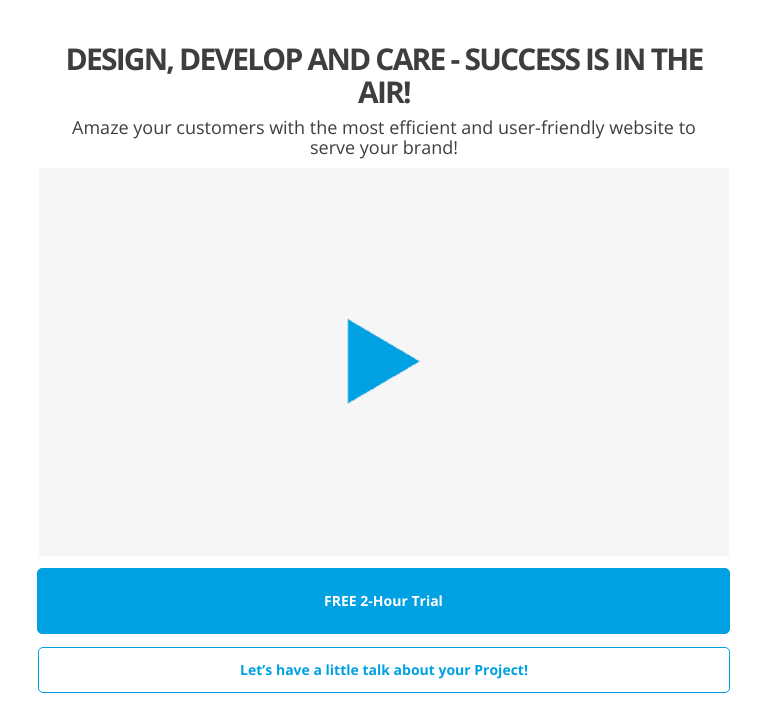
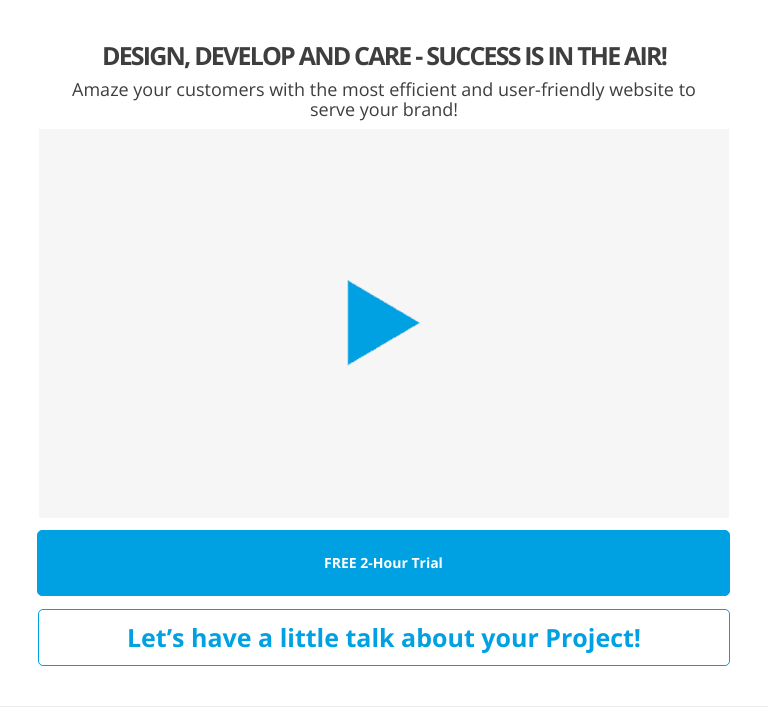
Before and after one commit to ingeniousweb/ingeniousweb.github.io, a plain HTML site: page index.html in a window 768 px wide. Shown: the part 178-896 px from the top of the page. Drawn offline with nearby package versions, Linux system fonts and the light colour scheme.

Commit message:
adding media quries

```diff
--- a/style.css
+++ b/style.css
@@ -254,10 +254,10 @@ small {font-size: 15px !important;font-style: italic ;}
     .ser-widgets h3{text-align: center}
     .ser-widgets p{padding: 0;margin: 0;text-align: center}
     /***********button**********/
-    .button {font-size: 14px!important;margin: 10px 14px;}
+    .button {font-size: 14px!important;}
     a .large {margin: 12px 14px 13px 13px!important;}
     a .white {padding: 0;margin: 10px 14px;}
-    a .white p{font-size: 14px!important;}
+    a .white p{font-size: 14px;padding: 10px 15px !important;}
     .social-icon2 ul{display: inline-flex}
     .social-icon2 li {padding: 0 25px;}
     .pagination {text-align: center;margin: 25px 0 0 0;}
@@ -266,18 +266,8 @@ small {font-size: 15px !important;font-style: italic ;}
     .footer p {font-size: 15px !important;}
     .icon-menu ul{margin: 0;padding: 0}
     .post-pagination ul{text-align: center}
-    .video img{width: 100%}
-}
 
 
-
-/*******************for land scape 680px*****************/
-
-
-
-@media (min-width:680px) and (max-width:1200px){
-    .content h2{font-size: 30px!important;}
-    .video img{width: 100%}
 
 
 
```
